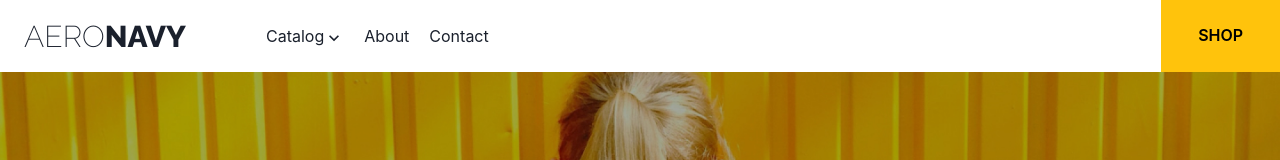
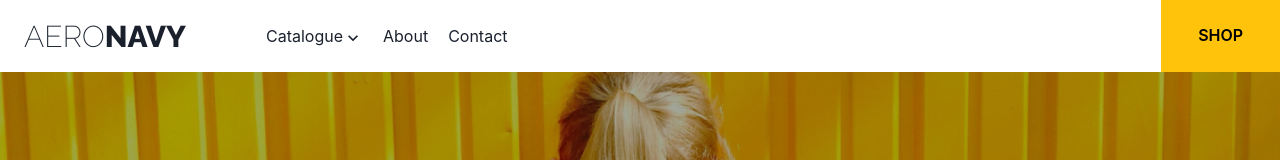
Before and after one commit to dendense/indie-showcase, a Next.js app: page / in a window 1280 px wide. Shown: the top 160 px of the page. Built offline with nearby package versions, Linux system fonts and the light colour scheme.

Commit message:
Update Navigation

```diff
--- a/components/Nav.js
+++ b/components/Nav.js
@@ -27,7 +27,7 @@ export default function Nav() {
         <HStack spacing="20px" ml={20}>
           <Menu>
             <MenuButton>
-              Catalog
+              Catalogue
               <ChevronDownIcon w={5} h={5} />
             </MenuButton>
             <MenuList>
```
